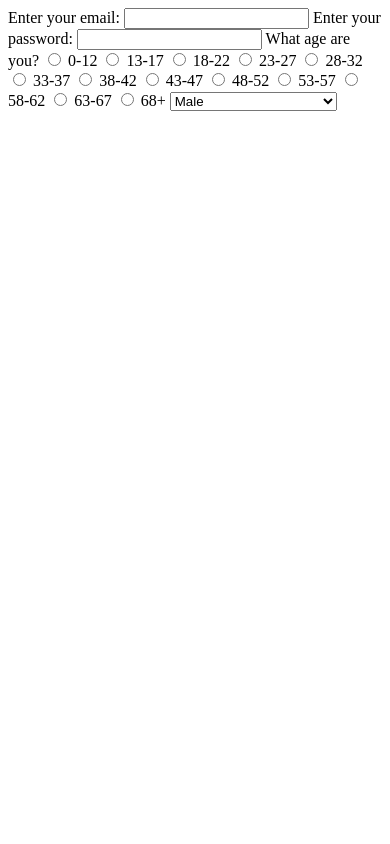
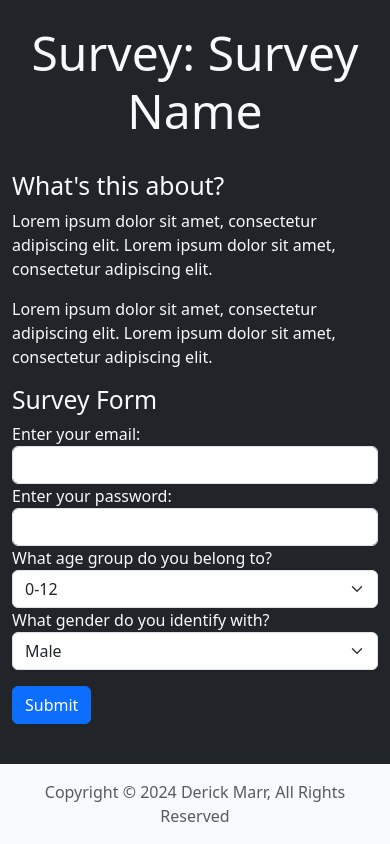
Before and after one commit to marrd5/CIS-215_Proj1, a PHP site: page /project1.php in a window 390 px wide. Run offline with PHP 8.4, Linux system fonts and the light colour scheme.

Commit message:
Update project1.php

```diff
--- a/project1.php
+++ b/project1.php
@@ -1,68 +1,126 @@
 <!-------------------------------------------------------
 //  "Project 1 Survey/Quiz": Correcting and adjusting
-//  a "sub-par" page.
+//  a page.
 //
 //  Edited & Written by: Derick Marr
 //  Contact: dmarr@genesee.edu
 //------------------------------------------------------>
+<!DOCTYPE html>
+<html>
+<head>
+    <meta charset="UTF-8">
+    <meta name="viewport" content="width=device-width, initial-scale=1.0">
+    <title>Survey: Survey Name</title>
+    <link href="https://cdn.jsdelivr.net/npm/bootstrap@5.3.2/dist/css/bootstrap.min.css" rel="stylesheet">
+</head>
+<body class="bg-dark text-light d-flex flex-column min-vh-100">
 
-<!DOCTYPE html>
-<html><head>
-<title>Survey: Survey Name</title>  <!-- TODO: Change "Survey Name" to the topic of your survey -->
-</head>
-<body>
+<header>
+    <div class="container py-4">
+        <h1 class="text-center" style="font-size: 3rem;">Survey: Survey Name</h1>
+    </div>
+</header>
 
+<main class="flex-grow-1">
+    <div class="container">
+        <form action="" method="get" class="survey">
+        <div class="row">
+            <div class="col-md-6">
+                <h2>What's this about?</h2>
+                <p>Lorem ipsum dolor sit amet, consectetur adipiscing elit. Lorem ipsum dolor sit amet, consectetur adipiscing elit. </p>
+                <p>Lorem ipsum dolor sit amet, consectetur adipiscing elit. Lorem ipsum dolor sit amet, consectetur adipiscing elit. </p>
+            </div>
+            <div class="col-md-6">
+                <h2>Survey Form</h2>
 
-<!-- TODO: Fix all bugs/poor practice in the form -->
-<form action="" method="get" class="survey">
+                    <label for="email-id">Enter your email: </label>
+                    <input type="email" name="email-name" id="email-id" class="form-control">
 
-<label>Enter your email: </label>
-<input type="email" name="email-name" id="email-id">
+                    <label for="pw-id">Enter your password: </label>
+                    <input type="password" name="pw-name" id="pw-id" class="form-control">
 
-<label>Enter your password: </label>
-<input type="text" name="pw-name" id="pw-id">
+                    <label for="age">What age group do you belong to? </label>
+                    <select name="age" id="age" class="form-select">
+                        <?php
+                        $age_ranges = array(
+                            "0-12",
+                            "13-17",
+                            "18-22",
+                            "23-27",
+                            "28-32",
+                            "33-37",
+                            "38-42",
+                            "43-47",
+                            "48-52",
+                            "53-57",
+                            "58-62",
+                            "63-67",
+                            "68-72",
+                            "72+",
+                            "Anagist",
+                            "Omniagist",
+                            "Chronoagist",
+                            "Eonagist",
+                            "Temporalagist",
+                            "Agefluid"
+                        );
 
-<label>What age are you? </label>
-<input type="radio" name="0" id="1">
-<label>0-12 </label>
-<input type="radio" name="1" id="1">
-<label>13-17 </label>
-<input type="radio" name="2" id="1">
-<label>18-22 </label>
-<input type="radio" name="3" id="1">
-<label>23-27 </label>
-<input type="radio" name="4" id="1">
-<label>28-32 </label>
-<input type="radio" name="5" id="1">
-<label>33-37 </label>
-<input type="radio" name="6" id="1">
-<label>38-42 </label>
-<input type="radio" name="7" id="1">
-<label>43-47 </label>
-<input type="radio" name="8" id="1">
-<label>48-52 </label>
-<input type="radio" name="9" id="1">
-<label>53-57 </label>
-<input type="radio" name="10" id="1">
-<label>58-62 </label>
-<input type="radio" name="11" id="1">
-<label>63-67 </label>
-<input type="radio" name="12" id="1">
-<label>68+ </label>
+                        foreach ($age_ranges as $range) {
+                            echo "<option value='$range'>$range</option>";
+                        }
+                        ?>
+                    </select>
 
-<select name="gender" id="gender">
-    <option value="m">Male</option>
-    <option value="f">Female</option>
-    <option value="nb">Nonbinary</option>
-    <option value="gf">Genderfluid</option>
-    <option value="a">Agender</option>
-    <option value="o">Choose not to say/Other</option>
-</select>
+                    <label for="gender">What gender do you identify with? </label>
+                    <select name="gender" id="gender" class="form-select">
+                        <?php
+                        $genders = array(
+                            "Male",
+                            "Female",
+                            "Nonbinary",
+                            "Genderfluid",
+                            "Agender",
+                            "Anxiegender",
+                            "Blurgender",
+                            "Collgender",
+                            "Condigender",
+                            "Demigender",
+                            "Domgender",
+                            "Egogender",
+                            "Esspigender",
+                            "Exgender",
+                            "Femgender",
+                            "Genderblank",
+                            "Deliciagender",
+                            "Cloudgender",
+                            "Cengender",
+                            "Demiflux",
+                            "Cavusgender",
+                            "Duragender",
+                            "Choose not to say/Other"
+                        );
 
-<!-- TODO: Add your own survey questions -->
+                        foreach ($genders as $gender) {
+                            echo "<option value='$gender'>$gender</option>";
+                        }
+                        ?>
+                    </select>
 
-</form>
+                    <!-- TODO: Add your own survey questions -->
 
-<!-- TODO: All the backend PHP/SQL stuff! (you may need a separate file for this!) -->
+                    <button type="submit" class="btn btn-primary mt-3">Submit</button>
+            </div>
+        </div>
+        </form>
+    </div>
+</main>
 
-</body></html>
+<footer class="footer mt-auto py-3 bg-light">
+    <div class="container text-center">
+        <span class="text-muted">Copyright © 2024 Derick Marr, All Rights Reserved</span>
+    </div>
+</footer>
+
+<script src="https://cdn.jsdelivr.net/npm/bootstrap@5.3.2/dist/js/bootstrap.bundle.min.js"></script>
+</body>
+</html>
```
